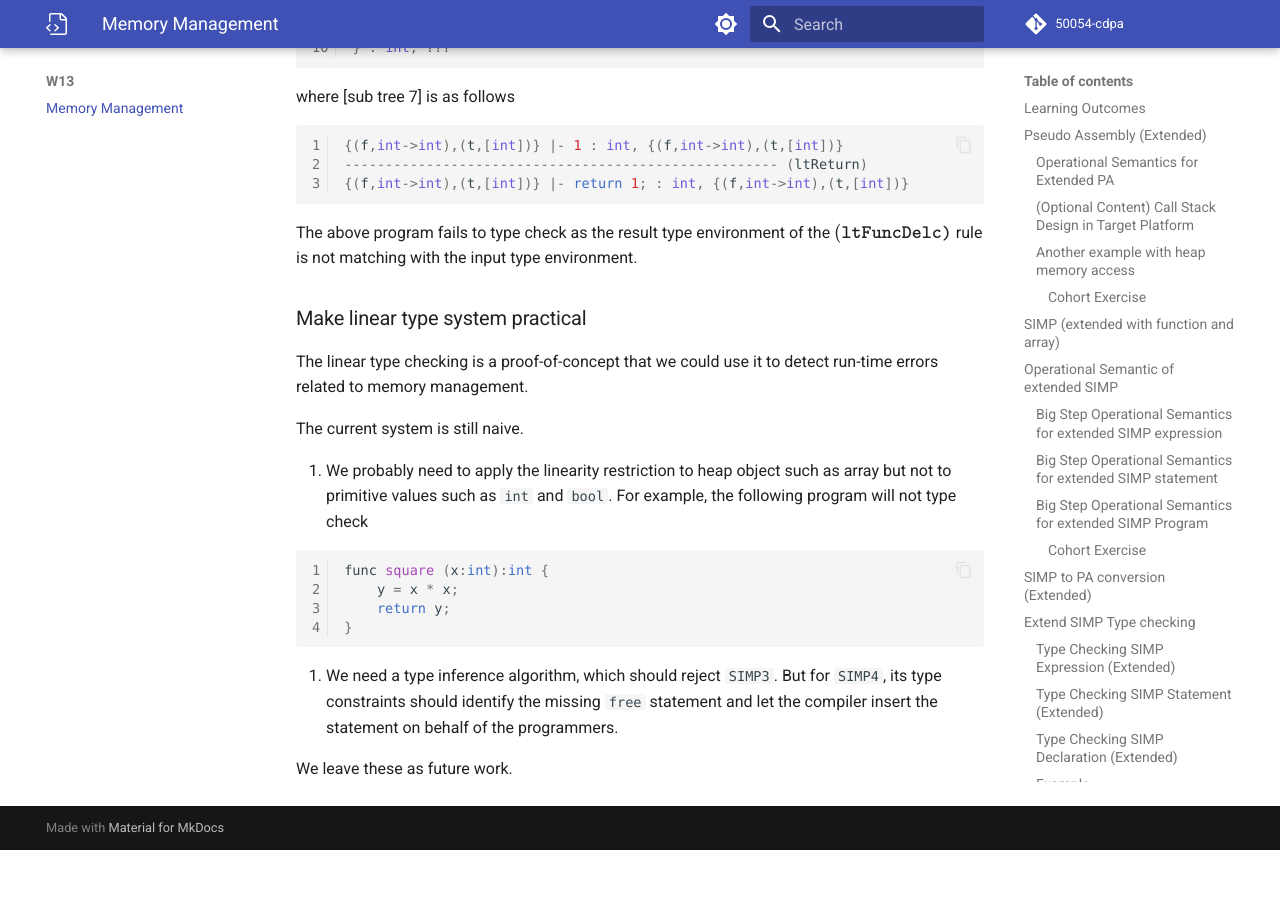
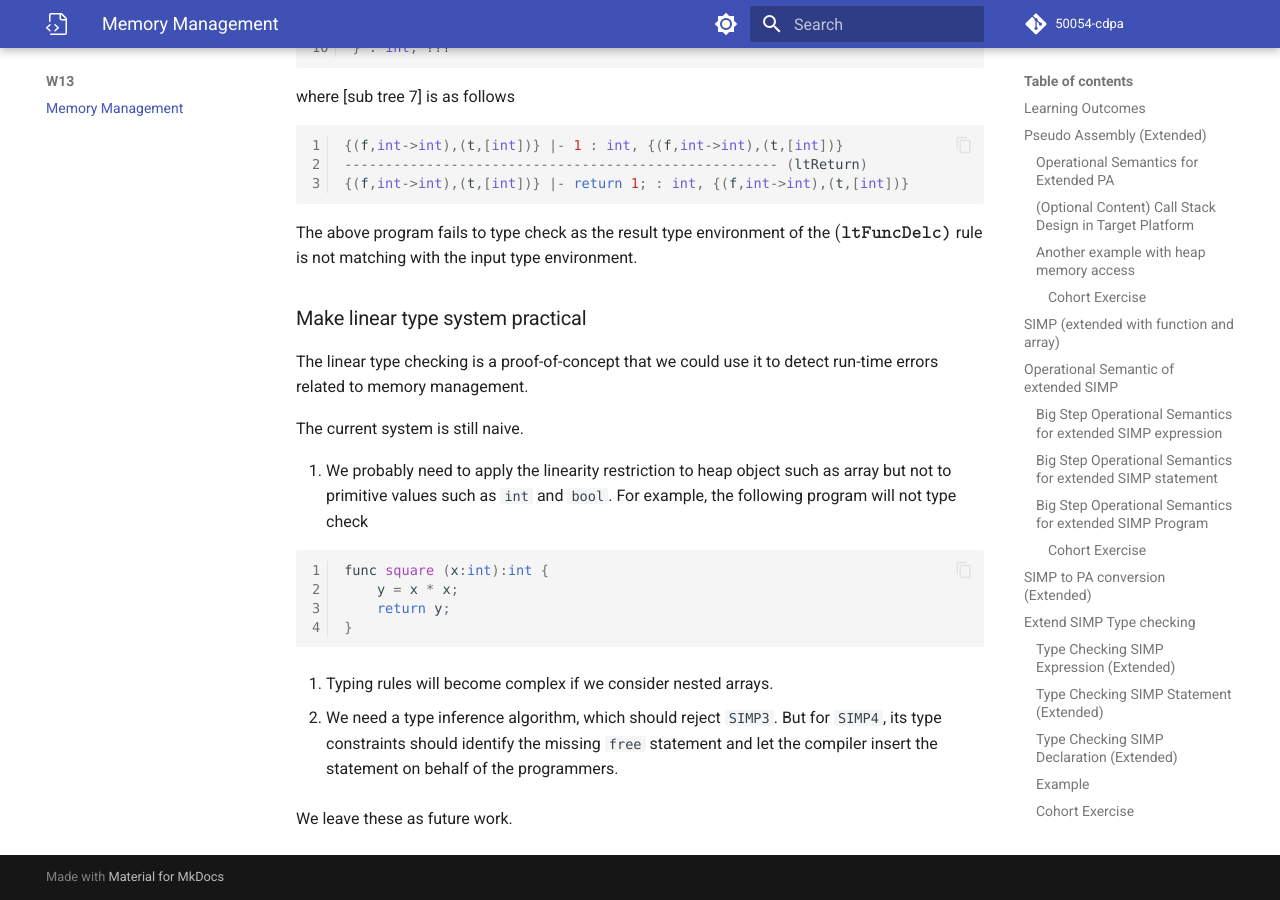
Before and after one commit to 50054-cdpa/notes, an MkDocs documentation site: the page built from docs/memory_management.md, in a window 1280 px wide and 900 px high, scrolled down 21826 px. Built offline with MkDocs 1.6.1 and Material for MkDocs 9.7.7, drawn with Linux system fonts in a browser that asks for light colours; some web fonts are replaced; comment, search, counter and statistics services are not loaded; before the commit the page ends 22676 px from its top, so only the background shows below that.

Commit message:
added a comment regarding nested array

````diff
--- a/docs/memory_management.md
+++ b/docs/memory_management.md
@@ -1158,6 +1158,8 @@ func square (x:int):int {
 }
 ```
 
-2. We need a type inference algorithm, which should reject `SIMP3`. But for `SIMP4`, its type constraints should identify the missing `free` statement and let the compiler insert the statement on behalf of the programmers.
+2. Typing rules will become complex if we consider nested arrays.
+
+3. We need a type inference algorithm, which should reject `SIMP3`. But for `SIMP4`, its type constraints should identify the missing `free` statement and let the compiler insert the statement on behalf of the programmers.
 
 We leave these as future work.
````
